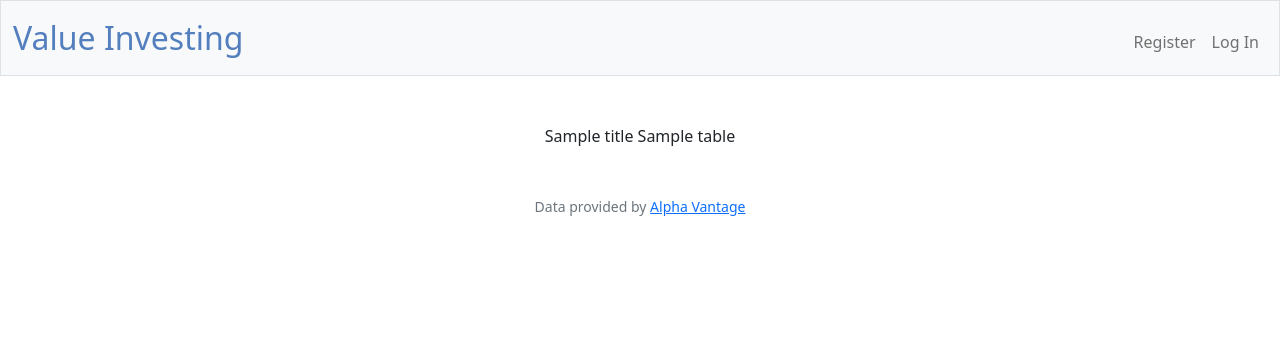
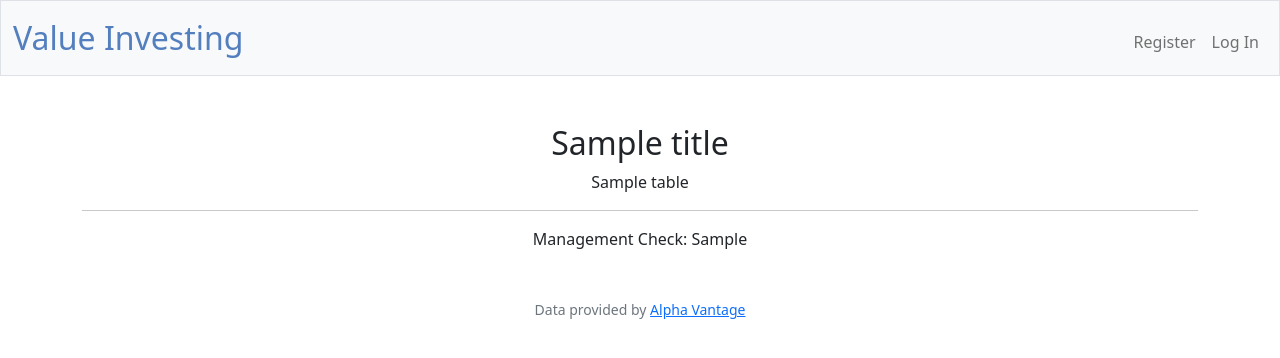
Before and after one commit to erwsmith/value_investing, a Flask app: template templates/evaluated.html in a window 1280 px wide. Shown: the top 358 px of the page. Run offline with Flask 2, Linux system fonts and the light colour scheme; the template is opened without the code that fills it: most values are stand-ins (such as "Sample title", 1, 10 or a date in 2020); parts of the project's set-up code (start-up, migrations or seed data) failed here and were passed over; some libraries are stand-ins or nearby versions.

Commit message:
added management check

```diff
--- a/templates/evaluated.html
+++ b/templates/evaluated.html
@@ -12,13 +12,15 @@
     <div>Debt to Equity: {{ debtToEquity }}</div>
     <div>Free Cash Flow: {{ freeCashFlow }}</div>
     <div>Durability: {{ durability }}</div>
-
     <div>Book Value per Share: {{ bookValuePerShare }}</div>
     <div>Return on Invested Capital: {{ roic }}</div> -->
 
     {% for table in tables %}
-            {{titles[loop.index]}}
+            <h2>{{ titles[loop.index] }}</h2>
             {{ table|safe }}
     {% endfor %}
 
+    <hr>
+    <div>Management Check: {{ management_check }}</div>
+
 {% endblock %}
```
